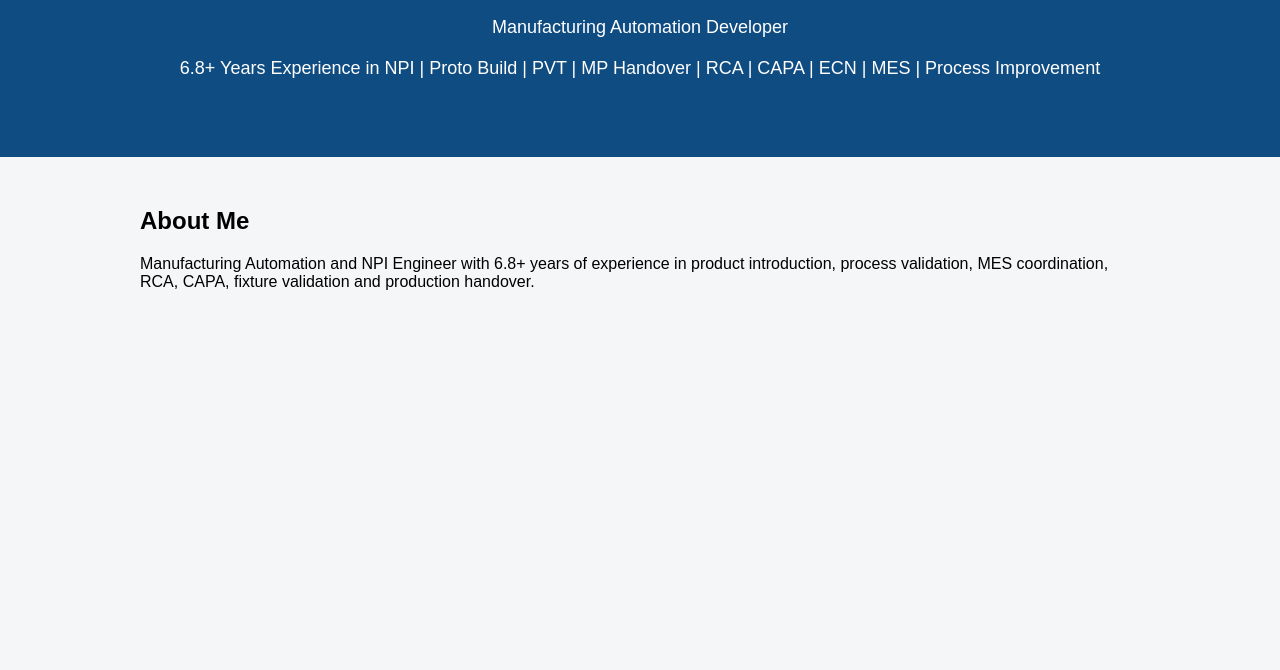
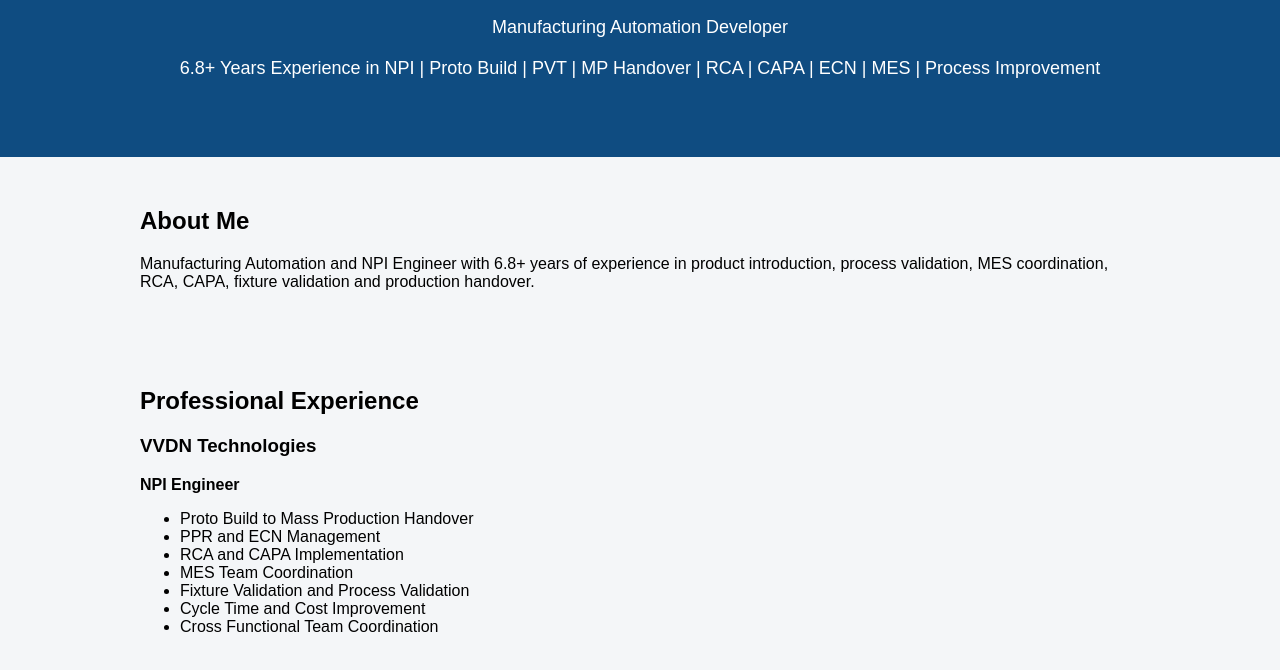
Before and after one commit to prajjwal-tiwari/Prajjwal-Portfolio, a plain HTML site: page index.html in a window 1280 px wide. Shown: the part 194-864 px from the top of the page. Before the commit the page ends 800 px from the top, so only its background shows below. Drawn offline with Linux system fonts and the light colour scheme.

Commit message:
Added Experience Section

```diff
--- a/index.html
+++ b/index.html
@@ -69,6 +69,24 @@ Manufacturing Automation and NPI Engineer with 6.8+ years of experience in produ
 </p>
 
 </div>
+<div class="section">
 
+<h2>Professional Experience</h2>
+
+<h3>VVDN Technologies</h3>
+
+<p><b>NPI Engineer</b></p>
+
+<ul>
+<li>Proto Build to Mass Production Handover</li>
+<li>PPR and ECN Management</li>
+<li>RCA and CAPA Implementation</li>
+<li>MES Team Coordination</li>
+<li>Fixture Validation and Process Validation</li>
+<li>Cycle Time and Cost Improvement</li>
+<li>Cross Functional Team Coordination</li>
+</ul>
+
+</div>
 </body>
 </html>
```
